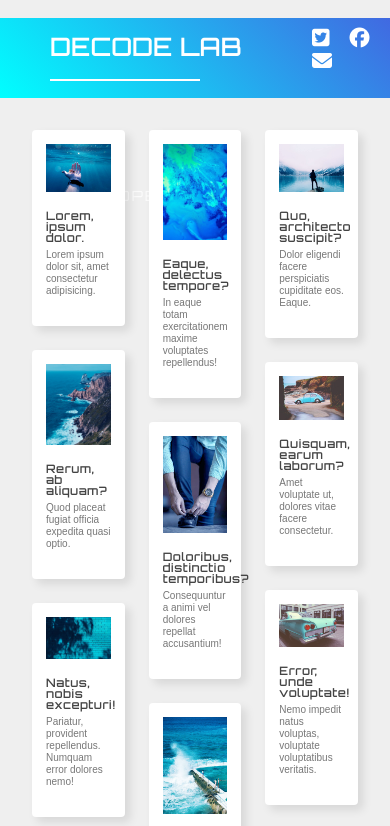
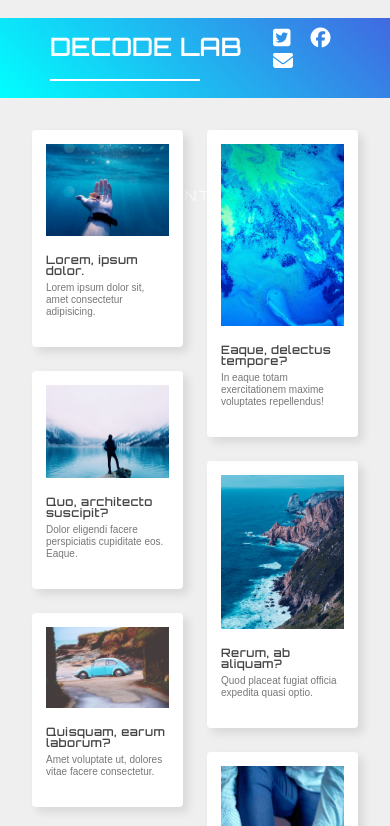
Before and after one commit to chihyeonWON/WebGallery, a plain HTML site: page index.html in a window 390 px wide. Shown: the top 826 px of the page. Drawn offline with Linux system fonts and the light colour scheme.

Commit message:
Add media query max-width:680px

```diff
--- a/css/style.css
+++ b/css/style.css
@@ -172,3 +172,12 @@ main section article div p {
     width: 33.333%;
   }
 }
+/* 브라우저 폭이 680px 미만일 때 */
+@media screen and (max-width: 679px) {
+  header ul {
+    left: 70%;
+  }
+  main section article {
+    width: 50%;
+  }
+}
```
